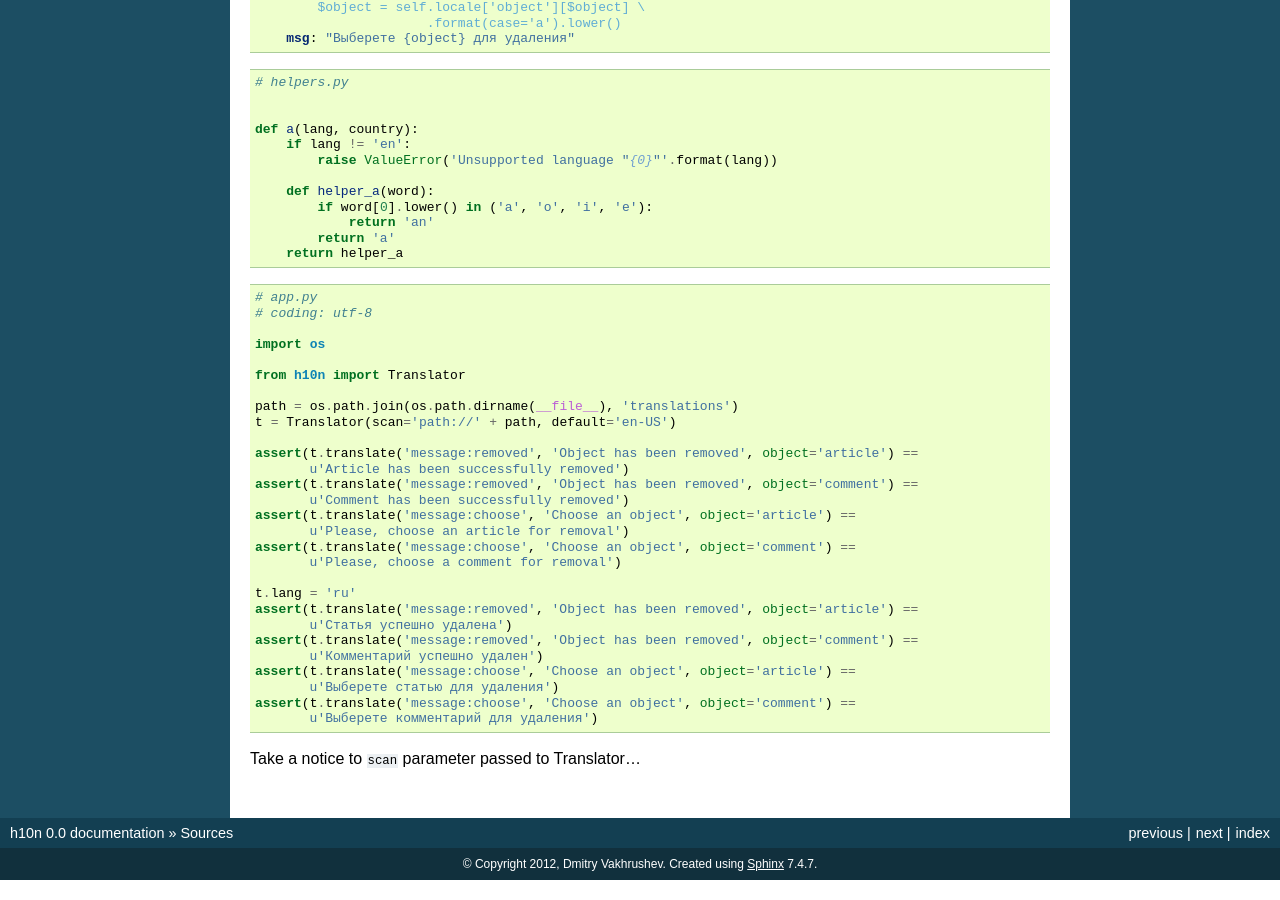
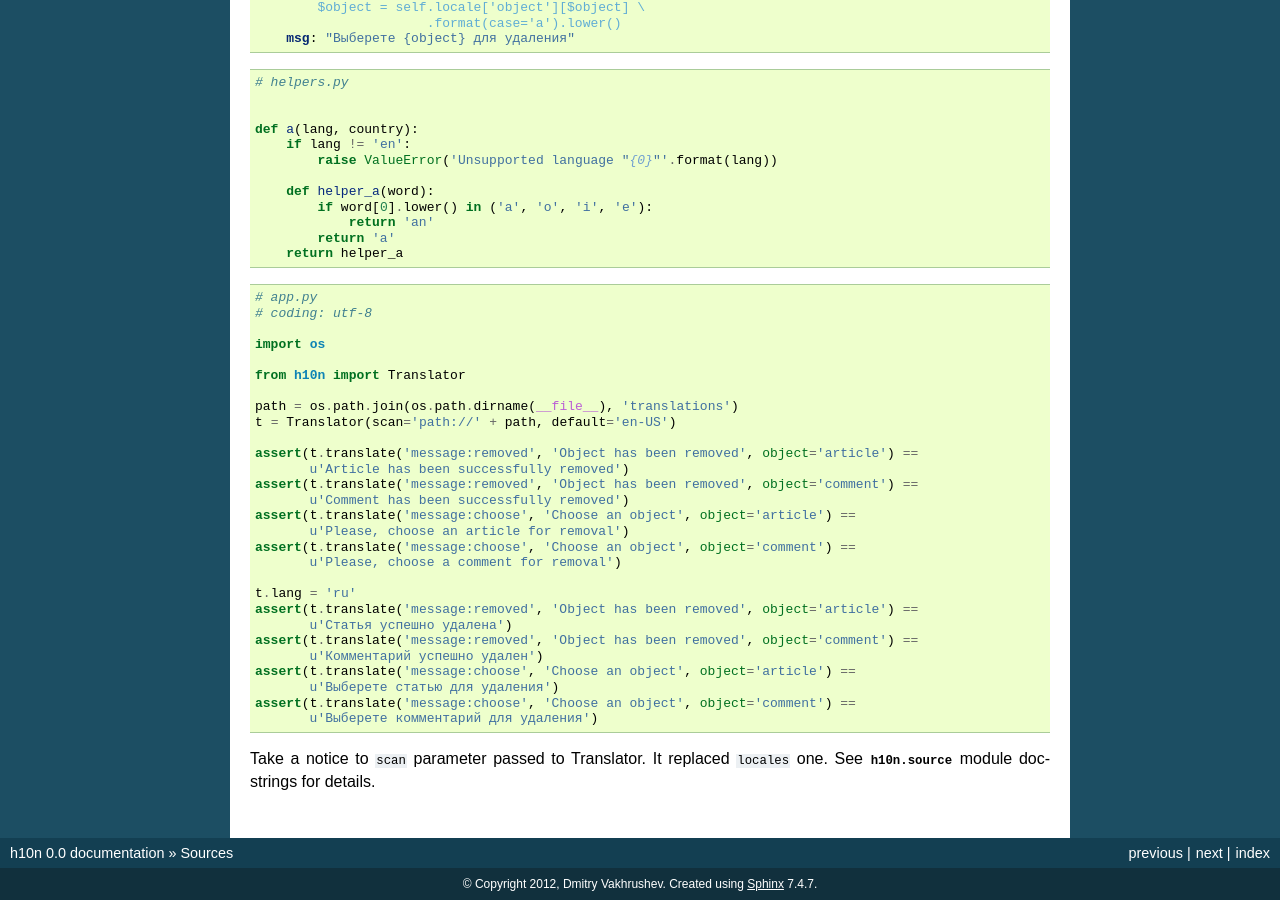
Before and after one commit to kr41/h10n, a Sphinx documentation site: the page built from docs/narrative/5_sources.rst, in a window 1280 px wide and 900 px high, scrolled down 1377 px. Built offline with Sphinx 7.4.7, drawn with Linux system fonts in a browser that asks for light colours.

Commit message:
Sources part of docs

```diff
--- a/docs/narrative/5_sources.rst
+++ b/docs/narrative/5_sources.rst
@@ -42,4 +42,5 @@ in the `examples directory <../_static/examples/5_sources/>`_::
     :language: python
 
 
-Take a notice to ``scan`` parameter passed to Translator...
+Take a notice to ``scan`` parameter passed to Translator.  It replaced
+``locales`` one.  See :mod:`h10n.source` module doc-strings for details.
```
Also changed, not shown: docs/api/source.rst (+6 -1 lines).
